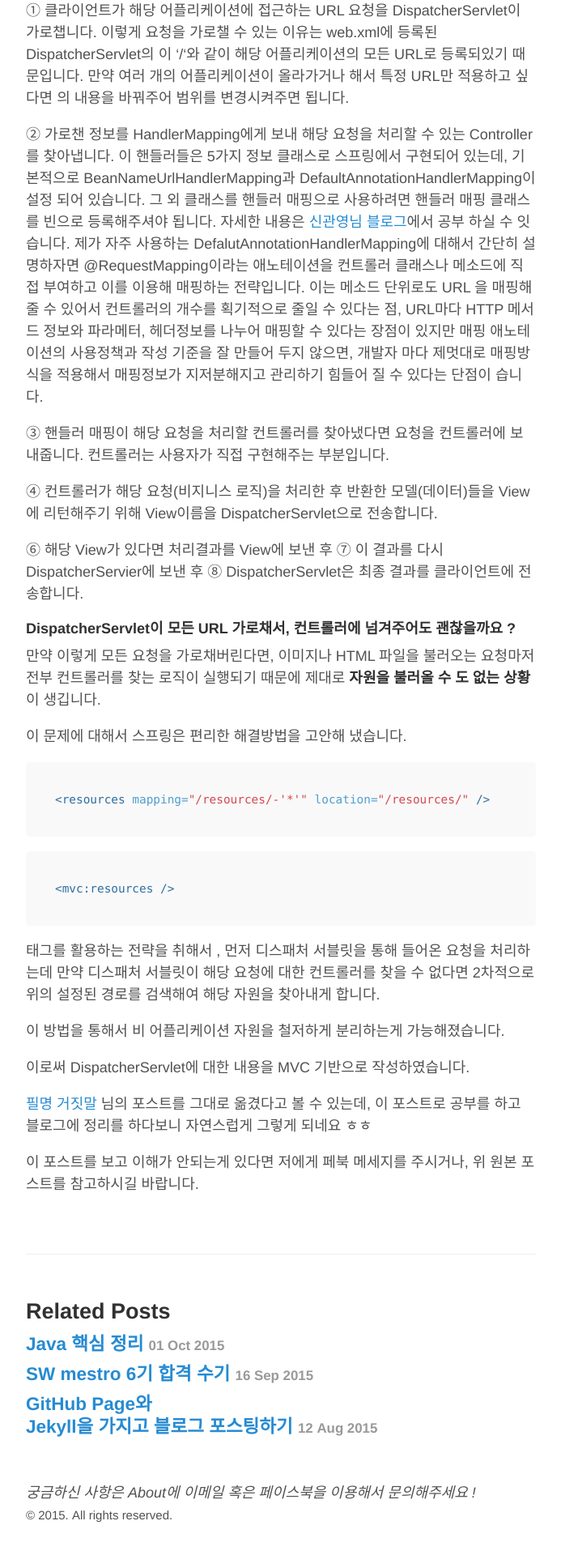
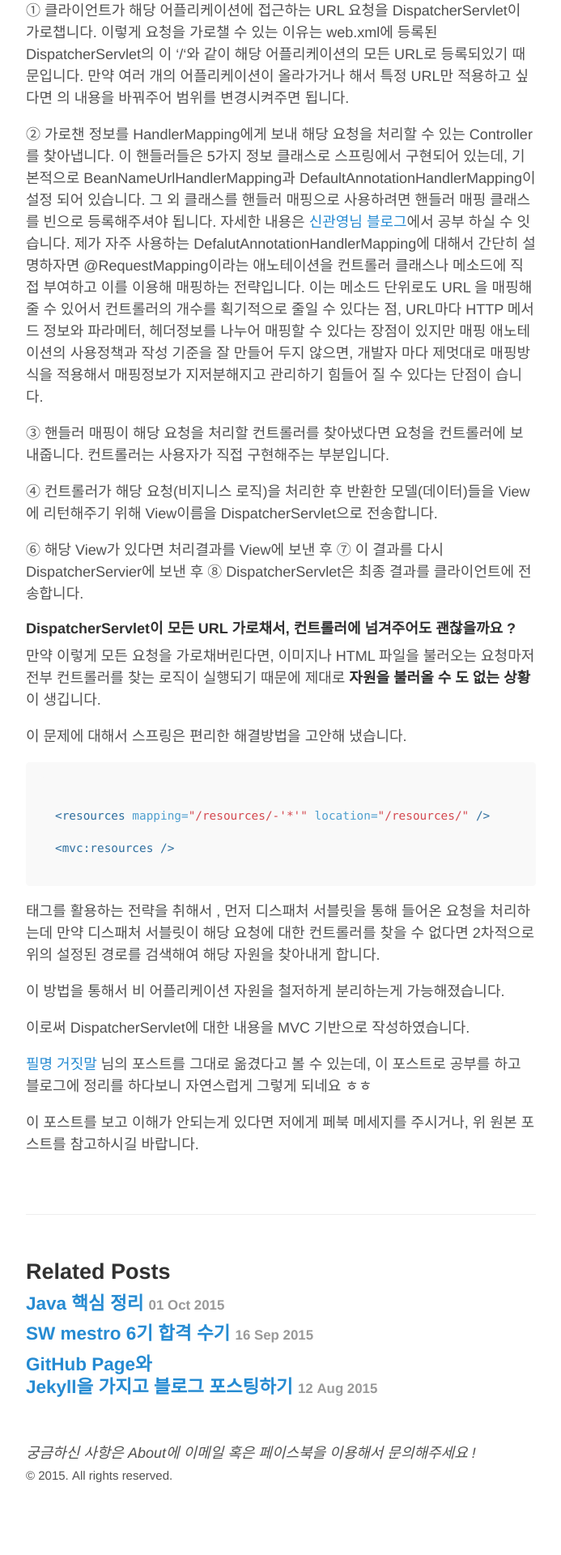
Before and after one commit to KangGwanwoo/KangGwanwoo.github.io, a Jekyll site: the page built from _posts/2015-10-12-MVC-Dispatcher.md, in a window 1280 px wide. Shown: the part 2140-4060 px from the top of the page at 81% size, without its empty margins (293-986 px from the left). Built offline with Jekyll 4.4.1, drawn with Linux system fonts in a browser that asks for light colours; after the commit the page ends 4011 px from its top, so only the background shows below that.

Commit message:
mvc 포스트 수

```diff
--- a/_posts/2015-10-12-MVC-Dispatcher.md
+++ b/_posts/2015-10-12-MVC-Dispatcher.md
@@ -67,11 +67,11 @@ DispatcherServlet에 대해 간단히 정의해보자면 우리가 각각 분리
 만약 이렇게 모든 요청을 가로채버린다면, 이미지나 HTML 파일을 불러오는 요청마저 전부 컨트롤러를 찾는 로직이 실행되기 때문에 제대로 **자원을 불러올 수 도 없는 상황**이 생깁니다.
 
 이 문제에 대해서 스프링은 편리한 해결방법을 고안해 냈습니다.
-~~~xml
-<resources mapping="/resources/-'*'" location="/resources/" />
-~~~
 
 ~~~xml
+
+<resources mapping="/resources/-'*'" location="/resources/" />
+
 <mvc:resources />
 ~~~
 태그를 활용하는 전략을 취해서 , 먼저 디스패처 서블릿을 통해 들어온 요청을 처리하는데 만약 디스패처 서블릿이 해당 요청에 대한 컨트롤러를 찾을 수 없다면 2차적으로 위의 설정된 경로를 검색해여 해당 자원을 찾아내게 합니다.
```
